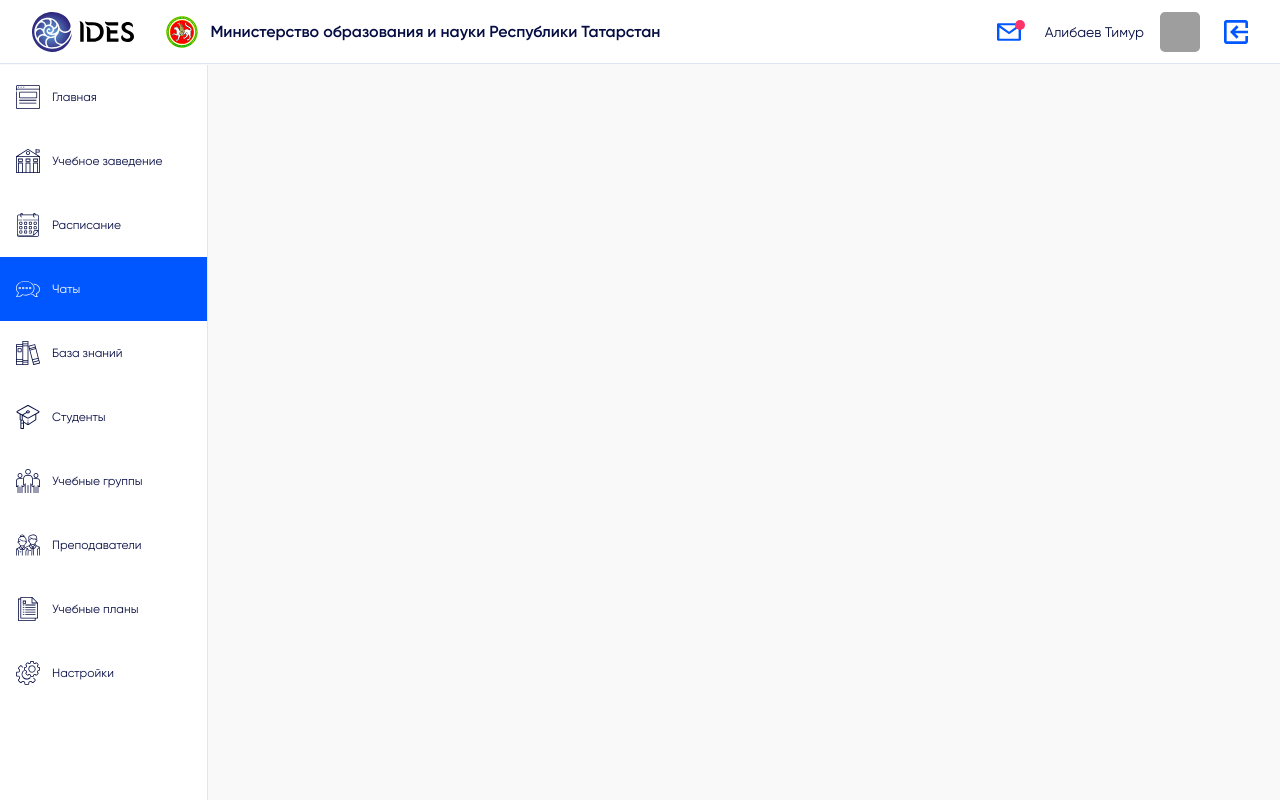
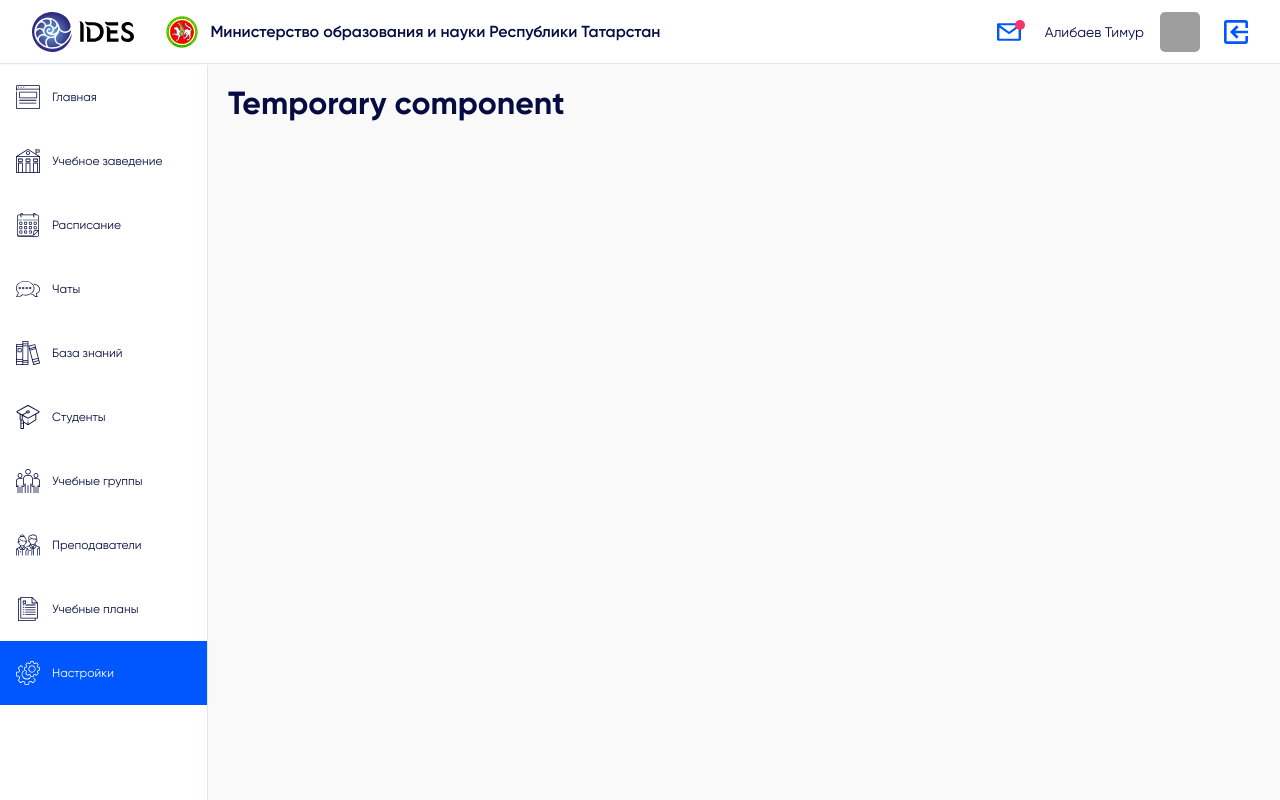
Before and after one commit to galimovkirill/ides-vue, a Vue app: page /settings in a window 1280 px wide. Built offline with nearby package versions, Linux system fonts and the light colour scheme; grey boxes are pictures that could not be loaded.

Commit message:
feat: base routing setup

```diff
--- /dev/null
+++ b/src/components/TmpComponent.vue
@@ -0,0 +1,3 @@
+<template>
+    <h1>Temporary component</h1>
+</template>
--- a/src/components/layout/TheHeader.vue
+++ b/src/components/layout/TheHeader.vue
@@ -1,10 +1,15 @@
 <template>
     <header class="header">
         <div class="header-logo">
-            <router-link to="/" class="header-logo__app">
+            <router-link :to="{ name: 'dashboard' }" class="header-logo__app">
                 <img src="@/assets/images/logo.svg" alt="IDES" />
             </router-link>
-            <a href="" class="header-logo__customer">
+
+            <a
+                href="https://mon.tatarstan.ru/"
+                target="_blank"
+                class="header-logo__customer"
+            >
                 <img src="@/assets/images/mon_ttr.svg" alt="МОН РТ" />
                 <span>
                     Министерство образования и науки Республики Татарстан
@@ -13,10 +18,15 @@
         </div>
 
         <div class="header-menu">
-            <router-link to="/" class="header-chat" :class="{ active: true }">
+            <router-link
+                :to="{ name: 'chats' }"
+                class="header-chat"
+                :class="{ active: true }"
+            >
                 <svg-icon name="letter" />
             </router-link>
-            <router-link to="/" class="header-profile">
+
+            <router-link :to="{ name: 'settings' }" class="header-profile">
                 <span class="header-profile__name">Алибаев Тимур</span>
                 <img
                     src="https://upload.ides.plus/api/file-storage/17112021-232734_942-unnamed.jpeg"
@@ -24,6 +34,7 @@
                     class="header-profile__avatar"
                 />
             </router-link>
+
             <div class="header-logout">
                 <svg-icon name="logout" />
             </div>
--- a/src/components/layout/TheSidebar.vue
+++ b/src/components/layout/TheSidebar.vue
@@ -4,8 +4,11 @@
             <router-link
                 v-for="(item, index) in navigation"
                 :key="index"
-                to="/"
-                :class="['navigation-item', { active: index === 3 }]"
+                :to="{ name: item.routeName }"
+                :class="[
+                    'navigation-item',
+                    { active: route.name === item.routeName },
+                ]"
             >
                 <svg-icon :name="item.icon" />
                 <span class="navigation-item__label">{{ item.label }}</span>
@@ -16,7 +19,10 @@
 
 <script setup lang="ts">
 import { sidebarNavigation } from '@/constants/navigation'
-import { ref, computed } from 'vue'
+import { computed } from 'vue'
+import { useRoute } from 'vue-router'
+
+const route = useRoute()
 
 const role = 'schoolAdmin'
 const navigation = computed(() => sidebarNavigation[role])
--- a/src/constants/navigation.ts
+++ b/src/constants/navigation.ts
@@ -1,43 +1,47 @@
 export const sidebarNavigation = {
     schoolAdmin: [
-        { label: 'Главная', icon: 'menu-home', to: '/' },
+        { label: 'Главная', icon: 'menu-home', routeName: 'dashboard' },
         {
             label: 'Учебное заведение',
             icon: 'menu-institution',
-            to: '/institution',
+            routeName: 'institution',
         },
-        { label: 'Расписание', icon: 'menu-schedules', to: '/schedule' },
-        { label: 'Чаты', icon: 'menu-chats', to: '/chats' },
-        { label: 'База знаний', icon: 'menu-catalog', to: '/catalogues' },
-        { label: 'Студенты', icon: 'menu-students', to: '/students' },
-        { label: 'Учебные группы', icon: 'menu-groups', to: '/groups' },
-        { label: 'Преподаватели', icon: 'menu-staff', to: '/staff' },
-        { label: 'Учебные планы', icon: 'menu-plans', to: '/plans' },
-        { label: 'Настройки', icon: 'menu-settings', to: '/preferences' },
+        { label: 'Расписание', icon: 'menu-schedules', routeName: 'schedule' },
+        { label: 'Чаты', icon: 'menu-chats', routeName: 'chats' },
+        { label: 'База знаний', icon: 'menu-catalog', routeName: 'library' },
+        { label: 'Студенты', icon: 'menu-students', routeName: 'students' },
+        { label: 'Учебные группы', icon: 'menu-groups', routeName: 'groups' },
+        { label: 'Преподаватели', icon: 'menu-staff', routeName: 'teachers' },
+        { label: 'Учебные планы', icon: 'menu-plans', routeName: 'plans' },
+        { label: 'Настройки', icon: 'menu-settings', routeName: 'settings' },
     ],
     student: [
-        { label: 'Главная', icon: 'menu-home', to: '/' },
-        { label: 'Расписание', icon: 'menu-schedules', to: '/schedule' },
-        { label: 'Задания', icon: 'menu-assignments', to: '/assignments' },
-        { label: 'Чаты', icon: 'menu-chats', to: '/chats' },
-        { label: 'База знаний', icon: 'menu-catalog', to: '/catalogues' },
-        { label: 'Преподаватели', icon: 'menu-staff', to: '/staff' },
-        { label: 'Моя группа', icon: 'menu-groups', to: '/mygroup' },
-        { label: 'Семестр', icon: 'menu-students', to: '/terms' },
-        { label: 'Настройки', icon: 'menu-settings', to: '/preferences' },
+        { label: 'Главная', icon: 'menu-home', routeName: 'dashboard' },
+        { label: 'Расписание', icon: 'menu-schedules', routeName: 'schedule' },
+        { label: 'Задания', icon: 'menu-assignments', routeName: 'dashboard' }, // tmp
+        { label: 'Чаты', icon: 'menu-chats', routeName: 'chats' },
+        { label: 'База знаний', icon: 'menu-catalog', routeName: 'library' },
+        { label: 'Преподаватели', icon: 'menu-staff', routeName: 'teachers' },
+        { label: 'Моя группа', icon: 'menu-groups', routeName: 'dashboard' }, // tmp
+        { label: 'Семестр', icon: 'menu-students', routeName: 'dashboard' }, // tmp
+        { label: 'Настройки', icon: 'menu-settings', routeName: 'settings' },
     ],
     staff: [
-        { label: 'Главная', icon: 'menu-home', to: '/' },
-        { label: 'Расписание', icon: 'menu-schedules', to: '/schedule' },
-        { label: 'Задания', icon: 'menu-assignments', to: '/assignments' },
-        { label: 'Чаты', icon: 'menu-chats', to: '/chats' },
-        { label: 'База знаний', icon: 'menu-catalog', to: '/catalogues' },
-        { label: 'Студенты', icon: 'menu-students', to: '/students' },
-        { label: 'Настройки', icon: 'menu-settings', to: '/preferences' },
+        { label: 'Главная', icon: 'menu-home', routeName: 'dashboard' },
+        { label: 'Расписание', icon: 'menu-schedules', routeName: 'schedule' },
+        {
+            label: 'Задания',
+            icon: 'menu-assignments',
+            routeName: 'assignments',
+        },
+        { label: 'Чаты', icon: 'menu-chats', routeName: 'chats' },
+        { label: 'База знаний', icon: 'menu-catalog', routeName: 'library' },
+        { label: 'Студенты', icon: 'menu-students', routeName: 'students' },
+        { label: 'Настройки', icon: 'menu-settings', routeName: 'settings' },
     ],
     parent: [
-        { label: 'Главная', icon: 'menu-home', to: '/' },
-        { label: 'Чаты', icon: 'menu-chats', to: '/chats' },
-        { label: 'Настройки', icon: 'menu-settings', to: '/preferences' },
+        { label: 'Главная', icon: 'menu-home', routeName: 'dashboard' },
+        { label: 'Чаты', icon: 'menu-chats', routeName: 'chats' },
+        { label: 'Настройки', icon: 'menu-settings', routeName: 'settings' },
     ],
 }
--- a/src/router/index.ts
+++ b/src/router/index.ts
@@ -4,11 +4,63 @@ import { store } from '@/store'
 import { computed } from 'vue'
 const userRole = computed(() => store.getters['user/getRole'])
 
+import TmpComponent from '@/components/TmpComponent.vue'
+
 const routes = [
     {
         path: '/',
-        name: 'Dashboard',
+        name: 'dashboard',
         component: () => import(`../views/dashboard/${userRole.value}.vue`),
+    },
+    {
+        path: '/institution',
+        name: 'institution',
+        component: TmpComponent,
+    },
+    {
+        path: '/schedule',
+        name: 'schedule',
+        component: TmpComponent,
+    },
+    {
+        path: '/chats',
+        name: 'chats',
+        component: TmpComponent,
+    },
+    {
+        path: '/institution',
+        name: 'institution',
+        component: TmpComponent,
+    },
+    {
+        path: '/library',
+        name: 'library',
+        component: TmpComponent,
+    },
+    {
+        path: '/students',
+        name: 'students',
+        component: TmpComponent,
+    },
+    {
+        path: '/groups',
+        name: 'groups',
+        component: TmpComponent,
+    },
+    {
+        path: '/teachers',
+        name: 'teachers',
+        component: TmpComponent,
+    },
+    {
+        path: '/plans',
+        name: 'plans',
+        component: TmpComponent,
+    },
+    {
+        path: '/settings',
+        name: 'settings',
+        component: TmpComponent,
     },
 ]
 
```
